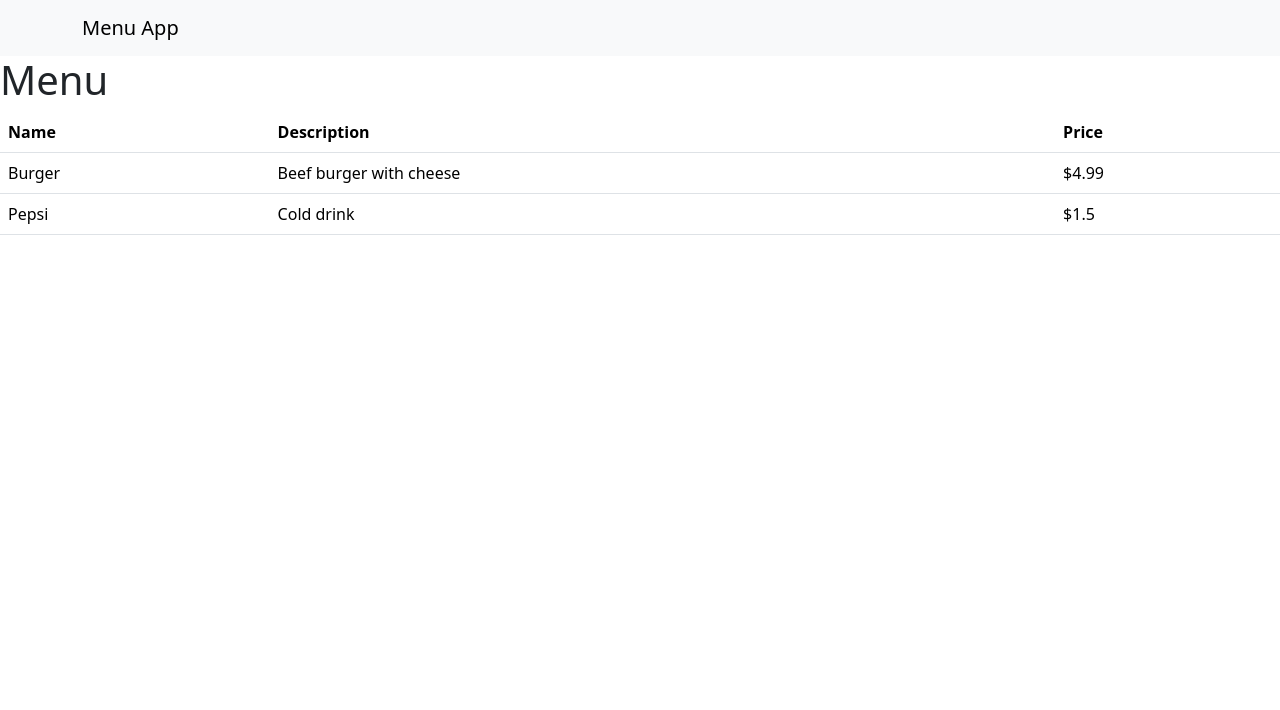
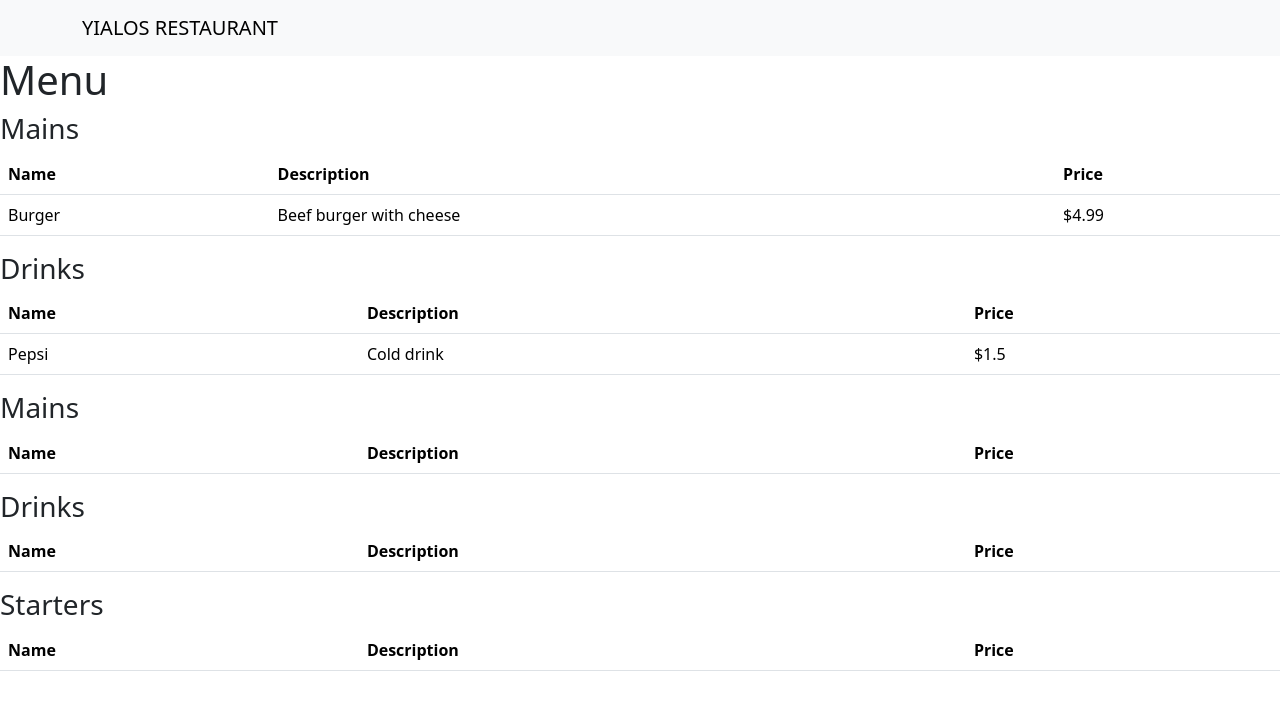
Before and after one commit to naqshbandZ/SmartMenu, a Flask app: page /menu in a window 1280 px wide. Shown: the top 710 px of the page. Run offline with Flask 3, Linux system fonts and the light colour scheme; data comes from the database, SQL or seed files in the repository; both versions use the stored data as it was after the commit; lists and menus that the app fills with data are empty.

Commit message:
Initial commit - Flask restaurant app

```diff
--- a/app.py
+++ b/app.py
@@ -1,8 +1,9 @@
 from flask import Flask, render_template, request, session, redirect, url_for
+from database import get_menu_item, get_category
 
 app = Flask(__name__)
 
-app.secret_key = 'your_secret_key'  # Replace with a real secret key
+app.secret_key = 'x7k#mP9$qL2nR5vW'  # Replace with a real secret key
 
 ADMIN_USERNAME = "admin"
 ADMIN_PASSWORD = "admin123"
@@ -25,6 +26,8 @@ def login():
 
     return render_template('login.html')
 
+
+
 # admin page route,
 @app.route('/admin')
 def admin():
@@ -41,9 +44,11 @@ def book_table():
 # menu route
 @app.route('/menu')
 def menu():
-        from database import get_menu_item
         items = get_menu_item()
-        return render_template('menu.html', items=items)
+        categories = get_category()
+
+        return render_template('menu.html', items=items,categories=categories, error="No menu items found" if not items else None)
+
 
 # logout route
 @app.route('/logout')
--- a/database.py
+++ b/database.py
@@ -12,6 +12,14 @@ def get_menu_item():
     items = cursor.fetchall()
     conn.close()
     return items
+
+def get_category():
+    conn = get_connection()
+    cursor = conn.cursor()
+    cursor.execute('select * from category')
+    categories = cursor.fetchall()
+    conn.close()
+    return categories
 
 import sqlite3
 
--- a/templates/layout.html
+++ b/templates/layout.html
@@ -10,7 +10,7 @@
 
     <nav class="navbar navbar-expand-lg navbar-light bg-light">
         <div class="container">
-            <a class="navbar-brand" href="/">Menu App</a>
+            <a class="navbar-brand" href="/">YIALOS RESTAURANT</a>
         </div>
     </nav>
 
--- a/templates/menu.html
+++ b/templates/menu.html
@@ -2,6 +2,8 @@
 {% block title %}Menu{% endblock %}
 {% block content %}
 <h1>Menu</h1>
+{% for cat in categories %}
+<h3>{{ cat['name'] }}</h3>
 <table class="table">
     <thead>
         <tr>
@@ -12,12 +14,20 @@
     </thead>
     <tbody>
         {% for item in items %}
+        {%if item['category_id'] == cat['id']%}
         <tr>
             <td>{{ item.name }}</td>
             <td>{{ item.description }}</td>
             <td>${{ item.price }}</td>
         </tr>
-        {% endfor %}
+        {%endif%}
+        {% if error %}
+        <tr>
+            <td colspan="3" class="text-center text-danger">{{ error }}</td>
+        </tr>
+        {% endif %}
     </tbody>
+    {% endfor %}
 </table>
+{% endfor %}
 {% endblock %}
```
Also changed, not shown: db.sqlite3.
